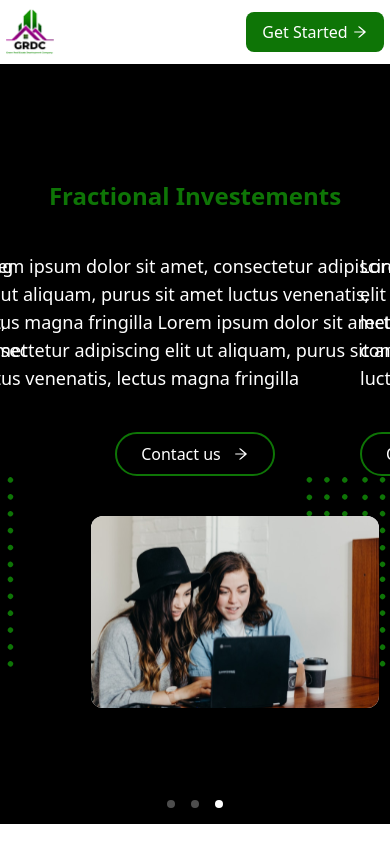
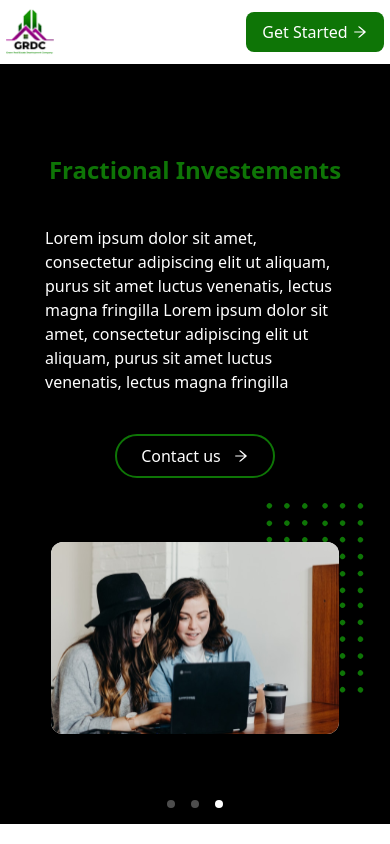
Before and after one commit to Mogakamo/GRDC-landing, a Next.js app: page / in a window 390 px wide. Shown: the top 844 px of the page. Built offline with nearby package versions, Linux system fonts and the light colour scheme.

Commit message:
hero section is done

```diff
--- a/components/Hero.jsx
+++ b/components/Hero.jsx
@@ -17,11 +17,11 @@ const Hero = () => {
       infiniteLoop={true}
     >
       <div className="grid grid-cols-1 place-content-center place-items-center md:flex p-10 h-[90vh] items-center justify-center space-x-20 px-20 mx-auto">
-        <div className=" md:flex md:flex-col flex-col items-center md:items-start w-[450px] space-y-10">
+        <div className=" md:flex md:flex-col  grid place-items-center place-content-center md:items-start w-[450px] space-y-10">
           <h1 className="text-[#0E7506] font-semibold text-2xl">
             Fractional Investements
           </h1>
-          <p className="text-white text-start font-light text-lg">
+          <p className="text-white text-start font-light text-lg w-[300px] md:w-auto">
             Lorem ipsum dolor sit amet, consectetur adipiscing elit ut aliquam,
             purus sit amet luctus venenatis, lectus magna fringilla Lorem ipsum
             dolor sit amet, consectetur adipiscing elit ut aliquam, purus sit
@@ -37,7 +37,7 @@ const Hero = () => {
             </div>
           </button>
         </div>
-        <div className="pt-10 flex flex-row-reverse">
+        <div className="pt-16 pr-20 pb-8  flex flex-row-reverse">
           <div className="relative">
             <div className="absolute -right-10 bottom-10">
               <div className="relative h-48 w-32">
@@ -56,11 +56,11 @@ const Hero = () => {
         </div>
       </div>
       <div className="grid grid-cols-1 place-content-center place-items-center md:flex p-10 h-[90vh] items-center justify-center space-x-20 px-20 mx-auto">
-        <div className="flex flex-col md:items-start items-center w-[450px] space-y-10">
+        <div className="md:flex md:flex-col grid place-content-center place-items-center md:items-start items-center w-[450px] space-y-10">
           <h1 className="text-[#0E7506] font-semibold text-2xl">
             Fractional Investements
           </h1>
-          <p className="text-white text-start font-light text-lg">
+          <p className="text-white text-start font-light text-lg w-[300px] md:w-auto">
             Lorem ipsum dolor sit amet, consectetur adipiscing elit ut aliquam,
             purus sit amet luctus venenatis, lectus magna fringilla Lorem ipsum
             dolor sit amet, consectetur adipiscing elit ut aliquam, purus sit
@@ -76,9 +76,9 @@ const Hero = () => {
             </div>
           </button>
         </div>
-        <div className="pt-10 flex flex-row-reverse">
+        <div className="pt-16 pr-20  flex flex-row-reverse">
           <div className="relative">
-            <div className="absolute -right-10 bottom-10">
+            <div className="absolute -right-10 md:bottom-10 bottom-8">
               <div className="relative h-48 w-32">
                 <Image src="/hero.svg" layout="fill" className="" />
               </div>
@@ -95,11 +95,11 @@ const Hero = () => {
         </div>
       </div>
       <div className="grid grid-cols-1 place-content-center place-items-center md:flex p-10 h-[90vh] items-center justify-center space-x-20 px-20 mx-autoo">
-        <div className="flex flex-col md:items-start items-center w-[450px] space-y-10">
+        <div className="md:flex md:flex-col grid place-items-center place-content-center md:items-start items-center w-[450px] space-y-10">
           <h1 className="text-[#0E7506] font-semibold text-2xl">
             Fractional Investements
           </h1>
-          <p className="text-white text-start font-light text-lg">
+          <p className="text-white text-start font-light text-l w-[300px] md:w-auto">
             Lorem ipsum dolor sit amet, consectetur adipiscing elit ut aliquam,
             purus sit amet luctus venenatis, lectus magna fringilla Lorem ipsum
             dolor sit amet, consectetur adipiscing elit ut aliquam, purus sit
@@ -115,7 +115,7 @@ const Hero = () => {
             </div>
           </button>
         </div>
-        <div className="pt-10 flex flex-row-reverse">
+        <div className="pt-16 pr-20 flex flex-row-reverse">
           <div className="relative">
             <div className="absolute -right-10 bottom-10">
               <div className="relative h-48 w-32">
```
